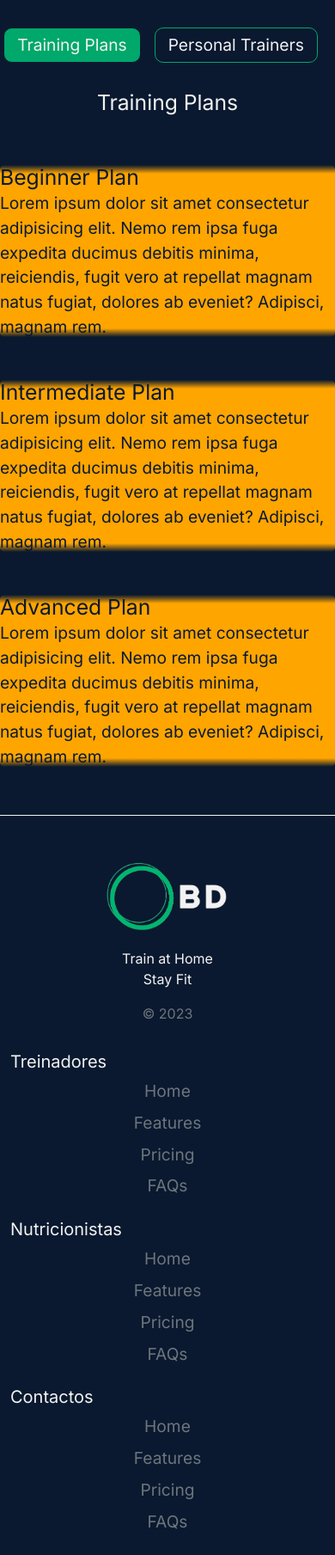
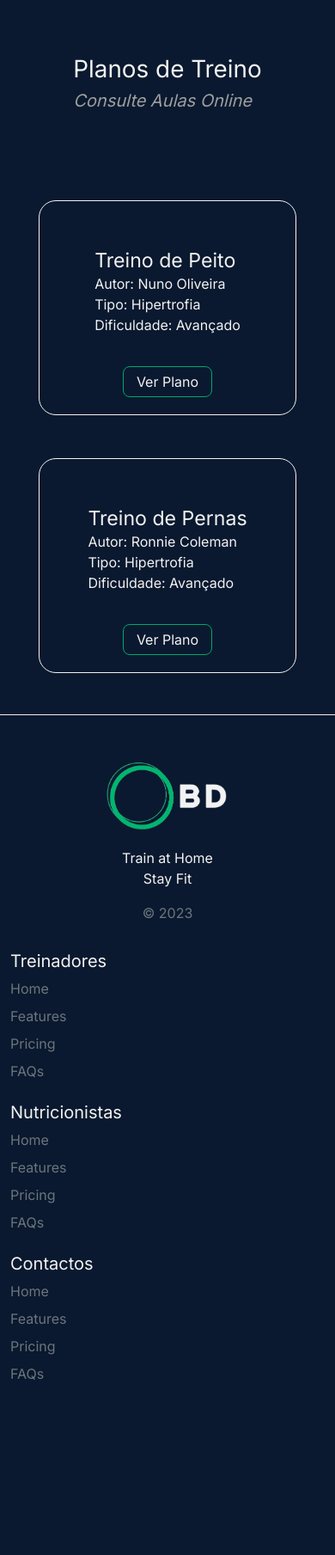
Before and after one commit to AfonsoLob/Built-Different, a Flask app: page /plans in a window 390 px wide. Shown: the part 76-1885 px from the top of the page at 86% size. After the commit the page ends 1681 px from the top, so only its background shows below. Run offline with Flask 3, Linux system fonts and the light colour scheme; a user stored in the database is signed in; some libraries are stand-ins or nearby versions.

Commit message:
layout & responsive planos

```diff
--- a/website/static/css/plans.css
+++ b/website/static/css/plans.css
@@ -21,136 +21,58 @@
 Main and Containers
 */
 
-.body-container {
-  padding-top: 2rem;
+.center-card {
   display: flex;
-  flex-direction: column;
   justify-content: center;
 }
 
-.content-container {
+.card {
+  border: none;
+}
+
+.center-card h5 {
+  font-style: italic;
+  color: rgb(158, 158, 158);
+}
+
+/* Container Planos */
+.planos-container{
+  padding-top: 80px;
   display: flex;
   flex-direction: column;
   align-items: center;
-  justify-content: center;
-  width: 100%;
+  gap: 50px;
 }
-
-.content {
-  display: none;
-  text-align: center;
+.plano-treino{
+  display: flex;
+  justify-content: space-between;
+  align-items: center;
+  width: 930px;
+  height: 170px;
+  border: 1px solid #f2f2f2;
+  border-radius: 20px;
+  padding: 20px 30px;
 }
-
-.content.is-selected {
-  display: block;
-}
-.content.is-selected ul{
-  animation: selected-pop 1s forwards;
-}
-
-ul {
-  display: block;
-  list-style: none;
-  padding: 0;
-  margin: 0;
-}
-
-ul li {
-  margin-bottom: 0.5rem;
-  font-size: 1.2rem;
-  color: #2D3B55;
-  text-align: center;
-}
-
-/*
-Training Plan
-*/
-
-.is-selected#training-plans, .is-selected#personal-trainers{
+.plano-description{
   display: flex;
   flex-direction: column;
-  align-items: center;
-  width: 100%;
-  height: 100%;
-}
-.plan-container, .personalTrainer-container{
-  display: grid;
-  padding: 0;
-  margin-top: 50px;
-  background-image: linear-gradient(transparent,#FFA500 5%, #FFA500 95%, transparent);
-  text-align: left;
-  color: #0A192F;
-  border-radius: 5px;
-
-
-  width: 100%;
-  height: 200px;
-}
-.plan-container h2{
-  width: fit-content;
-}
-.plan-container p{
-  justify-self: center;
-  align-self: center;
-  width: 500px;
+  justify-content: space-between;
   height: 100%;
 }
 
-/*
-Buttons
-*/
-.button-group {
-  display: flex;
-  justify-content: center;
-  margin-bottom: 2rem;
-}
-
-.button {
-  margin-right: 1rem;
-  font-size: 1.2rem;
-  border-radius: 10px;
-}
-
-.button.is-selected {
-  color: #f2f2f2;
-  background-color: #00A86B;
-  border-color: #0A192F;
-}
-.go-back, .go-back:hover {
-    font-size: 2rem;
-    width: min-content;
-    border-radius: 20px;
-    padding: 0px 3px 0px 3px;
-    border: 5px solid transparent;
-    position: relative;
-    top: 30px;
-    left: 30px;
-    cursor: pointer;
-    color: white;
-}
-.go-back:hover{
-    background-color: white;
-    color: black;
-}
-
-
-@media (max-width: 700px){
-  .body-container p{
-    max-width: 400px;
+@media (max-width: 575px) {
+  .plano-treino{
+    flex-direction: column;
+    justify-content: space-between;
+    width: 300px;
+    max-width: 100%;
+    height: 250px;
+  }
+  .plano-description{
+    justify-content: center;
+  }
+  .plano-info{
+    display: flex;
+    flex-direction: column;
   }
 }
-
-/*
-@keyframes animations
-*/
-
-@keyframes selected-pop {
-  0%{
-    height: 0%;
-    width: 0%;
-  }
-  100%{
-    height: 100%;
-    width: 100%;
-  }
-}
--- a/website/templates/plans.html
+++ b/website/templates/plans.html
@@ -5,46 +5,48 @@
 {% endblock %}
 {% block body %}
 <!-- Custom Content -->
-    <div class="body-container">
-        <div class="button-group">
-          <button class="button is-selected" id="btn-trainings" data-target="training-plans">Training Plans</button>
-          <button class="button" id="btn-personal-trainers" data-target="personal-trainers">Personal Trainers</button>
+<div class="center-card">
+  <div class="card card-inherit bg-transparent">
+    <div class="card-body text-truncate">
+      <h1 class="mt-5">Planos de Treino</h1>
+      <h5 class="mt-2">Consulte Aulas Online</h5>
     </div>
-
-        <div class="content-container">
-          <div id="training-plans" class="content is-selected">
-            <h2>Training Plans</h2>
-            <ul>
-              <li><div class="plan-container">
-                    <h2>Beginner Plan</h2>
-                    <p>Lorem ipsum dolor sit amet consectetur adipisicing elit. Nemo rem ipsa fuga expedita ducimus debitis minima, reiciendis, fugit vero at repellat magnam natus fugiat, dolores ab eveniet? Adipisci, magnam rem.</p>
   </div>
-              </li>
-              <li><div class="plan-container">
-                    <h2>Intermediate Plan</h2>
-                    <p>Lorem ipsum dolor sit amet consectetur adipisicing elit. Nemo rem ipsa fuga expedita ducimus debitis minima, reiciendis, fugit vero at repellat magnam natus fugiat, dolores ab eveniet? Adipisci, magnam rem.</p>
 </div>
-              </li>
-              <li><div class="plan-container">
-                    <h2>Advanced Plan</h2>
-                    <p>Lorem ipsum dolor sit amet consectetur adipisicing elit. Nemo rem ipsa fuga expedita ducimus debitis minima, reiciendis, fugit vero at repellat magnam natus fugiat, dolores ab eveniet? Adipisci, magnam rem.</p>
+<div class="planos-container">
+  <!-- Plano 1 -->
+  <div class="plano-treino container">
+    <div class="plano-description">
+      <div class="plano-title">
+        <h3 class="m-0">Treino de Peito</h3>
+        <div>Autor: Nuno Oliveira</div>
       </div>
-              </li>
-            </ul>
+      <div class="plano-info">
+        <span>Tipo: Hipertrofia</span>
+        <span>Dificuldade: Avançado</span>
       </div>
-
-          <div id="personal-trainers" class="content">
-            <h2>Personal Trainers</h2>
-            <ul>
-              <li><div class="personalTrainer-container">Quim Barreiros</div></li>
-              <li><div class="personalTrainer-container">Nuno Comilão</div></li>
-              <li><div class="personalTrainer-container">Vasco Nadador</div></li>
-              <li><div class="personalTrainer-container">Laura Pilates</div></li>
-              <li><div class="personalTrainer-container">Helena Nuggetos</div></li>
-            </ul>
+    </div>
+    <div class="plano-show">
+      <button>Ver Plano</button>
+    </div>
+  </div>
+  <!-- Plano 2 -->
+  <div class="plano-treino container">
+    <div class="plano-description">
+      <div class="plano-title">
+        <h3 class="m-0">Treino de Pernas</h3>
+        <div>Autor: Ronnie Coleman</div>
+      </div>
+      <div class="plano-info">
+        <span>Tipo: Hipertrofia</span>
+        <span>Dificuldade: Avançado</span>
+      </div>
+    </div>
+    <div class="plano-show">
+      <button>Ver Plano</button>
     </div>
   </div>
 </div>
 <!-- Custom JS -->
-    <script src="{{ url_for('static', filename='javascript/main.js')}}"></script>
+<script src="{{ url_for('static', filename='javascript/plans.js')}}"></script>
 {% endblock %}
```
Also changed, not shown: website/static/javascript/plans.js (deleted, +0 -26 lines), website/database.db. Lines whose indentation alone changed are shown as unchanged.
